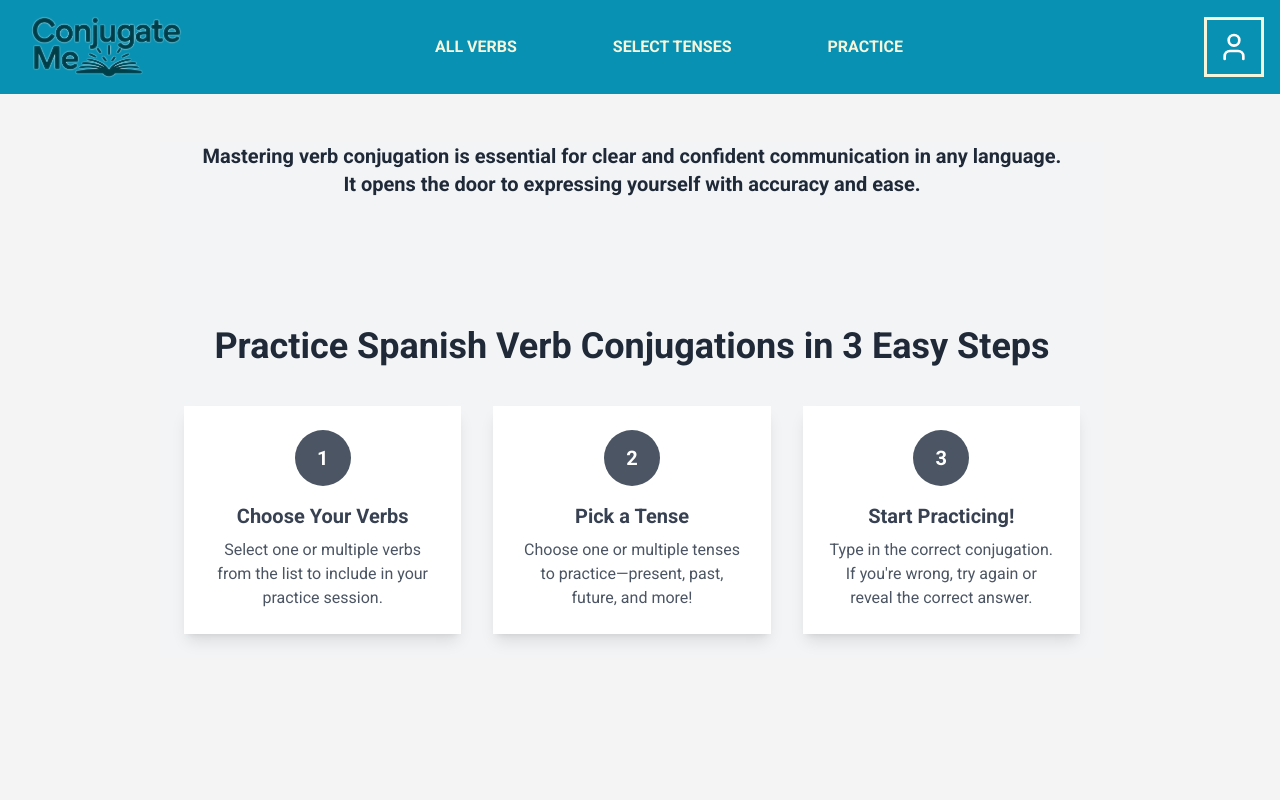
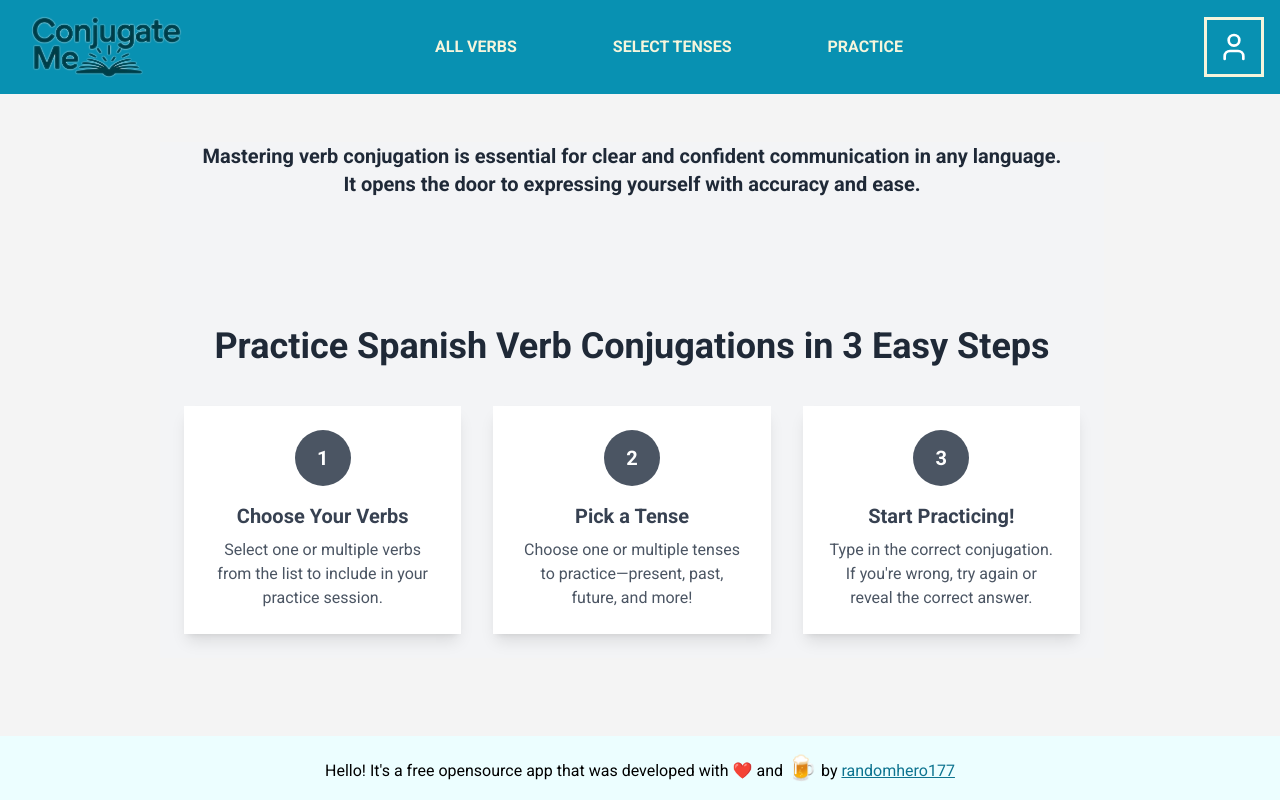
Before and after one commit to randomhero177/conjugate-me, a Next.js app: page / in a window 1280 px wide. Built offline with nearby package versions, Linux system fonts and the light colour scheme; a web font is replaced by a local one.

Commit message:
CME-32: Add FooterContact

```diff
--- a/src/app/page.tsx
+++ b/src/app/page.tsx
@@ -1,4 +1,5 @@
 import Link from "next/link";
+import FooterContact from "@/components/FooterContact";
 
 export default function HomePage() {
   return (
@@ -57,6 +58,7 @@ export default function HomePage() {
           </div>
         </Link>
       </div>
+      <FooterContact />
     </div>
   );
 }
--- a/src/components/FooterAction.tsx
+++ b/src/components/FooterAction.tsx
@@ -1,5 +1,3 @@
-import UiChooseList from "@/components/UiChooseList";
-
 interface Props {
   selectedOptions: string[];
   mainAction: () => void;
--- /dev/null
+++ b/src/components/FooterContact.tsx
@@ -0,0 +1,20 @@
+const FooterContact = () => {
+  return (
+    <div className="footer-contact flex justify-center text-center py-4 bg-cyan-50">
+      <div className="container">
+        <div>
+          Hello! It's a free opensource app that was developed with ❤️ and{" "}
+          <span className="text-2xl">🍺</span> by{" "}
+          <a
+            href="https://github.com/randomhero177"
+            className="text-cyan-700 underline"
+          >
+            randomhero177
+          </a>
+        </div>
+      </div>
+    </div>
+  );
+};
+
+export default FooterContact;
--- /dev/null
+++ b/src/styles/footer.scss
@@ -0,0 +1,6 @@
+.footer-contact {
+  position: fixed;
+  bottom: 0;
+  left: 0;
+  right: 0;
+}
--- a/src/styles/main.scss
+++ b/src/styles/main.scss
@@ -1,6 +1,7 @@
 
 @use './main-menu';
 @use './card-slider';
+@use './footer';
 
 body {
   font-family: 'Roboto'!important;
```
